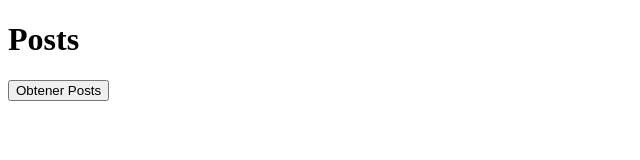
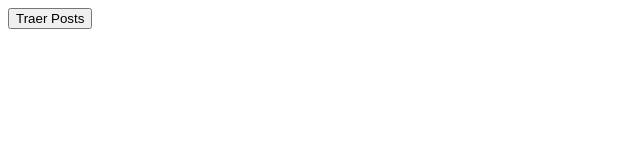
Before and after one commit to jviera100/desafio-evaluado-15-Traer-posts, a plain HTML site: page index.html in a window 1280 px wide. Shown: the whole page, without its empty margins (0-640 px from the left). Drawn offline with Linux system fonts and the light colour scheme.

Commit message:
:sparkles: desafio traer pots

```diff
--- a/assets/js/main.js
+++ b/assets/js/main.js
@@ -1,6 +1,6 @@
 // Crear una función asincrónica para obtener los posts
-async function obtenerPosts() { // asincronica = simultanea
-    console.log('La función obtenerPosts se está ejecutando');
+async function getPosts() { // asincronica = simultanea
+    console.log('La función getPosts se está ejecutando');
     try { // bloque try codigo que lanza error
         // Realizar un request (consulta) a la API usando async-await
         let respuesta = await fetch('https://jsonplaceholder.typicode.com/posts');
@@ -14,7 +14,7 @@ async function obtenerPosts() { // asincronica = simultanea
             elemento.textContent = `Post ID: ${post.id}, Título: ${post.title}, Contenido: ${post.body}`; //interpolacion
             lista.appendChild(elemento); // agrega un elemento hijo a elemento padre
         });
-        document.body.appendChild(lista);
+        document.getElementById('post-data').appendChild(lista);
     } catch (error) { // bloque catch codigo se ejecuta si se produce error
         // Manejar los posibles errores con try-catch
         console.error('Ha ocurrido un error:', error);
--- a/index.html
+++ b/index.html
@@ -1,11 +1,13 @@
 <!DOCTYPE html>
-<html>
+<html lang="en">
 <head>
-    <title>Desafío - Traer posts</title>
+  <meta charset="UTF-8">
+  <meta name="viewport" content="width=device-width, initial-scale=1.0">
+  <title>Document</title>
 </head>
 <body>
-    <h1>Posts</h1>
-    <button onclick="obtenerPosts()">Obtener Posts</button>
-    <script src="./assets/js/main.js"></script>
+  <button onclick="getPosts()">Traer Posts </button>
+  <div id="post-data"></div>
 </body>
+<script src="./assets/js/main.js"></script>
 </html>
```
